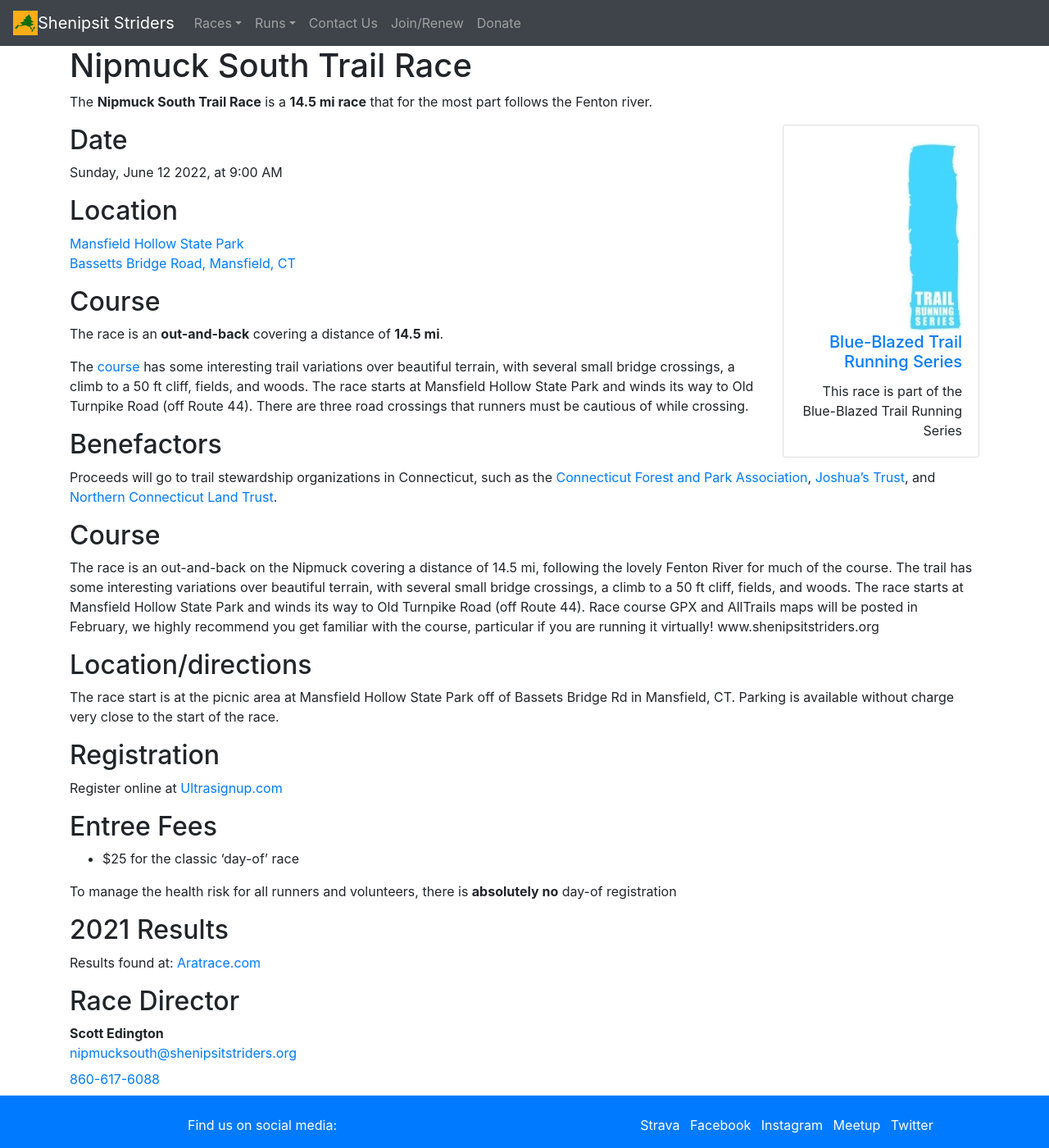
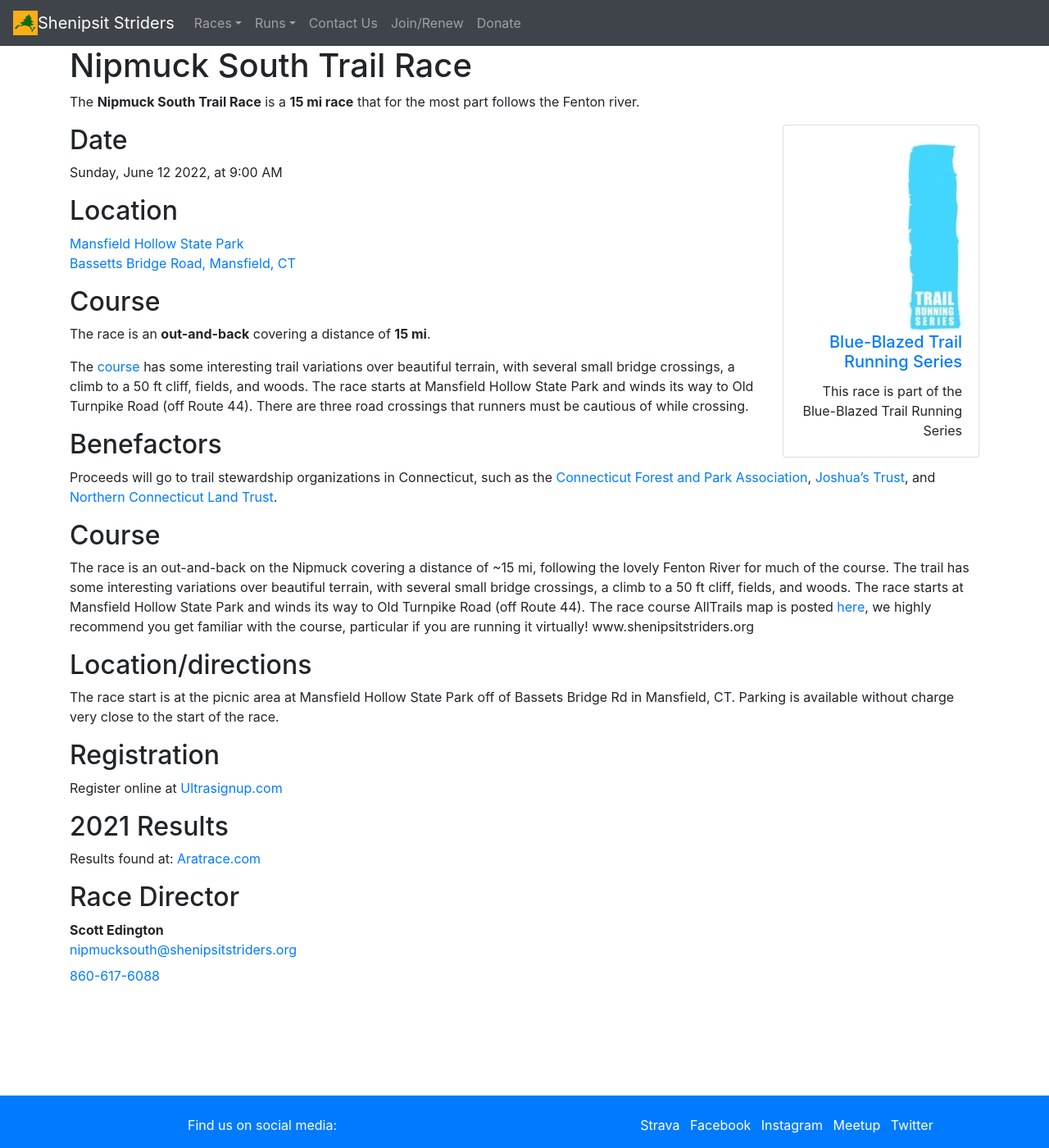
Before and after one commit to ShenipsitStriders/ShenipsitStriders.github.io, a Jekyll site: the page built from _club-races/nipmuck-south-trail-race.md, in a window 1280 px wide and 1400 px high. Shown: the whole window at 82% size. Built offline with Jekyll 4.4.1, drawn with Linux system fonts in a browser that asks for light colours.

Commit message:
Update spring race registration info

```diff
--- a/_club-races/nipmuck-south-trail-race.md
+++ b/_club-races/nipmuck-south-trail-race.md
@@ -1,7 +1,7 @@
 ---
 layout: event
 title: Nipmuck South Trail Race
-description: The **Nipmuck South Trail Race** is a **14.5 mi race** that for the most part follows the Fenton river.
+description: The **Nipmuck South Trail Race** is a **15 mi race** that for the most part follows the Fenton river.
 event:
   - name: Nipmuck South Trail Race
     date: "2022-06-12T09:00:00-04:00"
@@ -13,12 +13,6 @@
     location_url: http://www.ct.gov/deep/mansfieldhollow
 registration:
   - url: https://ultrasignup.com/register.aspx?eid=4966
-    add_info: |
-        ## Entree Fees
-
-        * $25 for the classic 'day-of' race
-
-        To manage the health risk for all runners and volunteers, there is **absolutely no** day-of registration
 race_director:
   - name: Scott Edington
     email: nipmucksouth@shenipsitstriders.org
@@ -36,15 +30,15 @@
 ---
 
 ## Course
-The race is an **out-and-back** covering a distance of **14.5 mi**.
+The race is an **out-and-back** covering a distance of **15 mi**.
 
-The [course](http://shenipsitstriders.org/wp-content/uploads/2014/12/nipmuck_south_course.pdf){: target="_blank"} has some interesting trail variations over beautiful terrain, with several small bridge crossings, a climb to a 50 ft cliff, fields, and woods. The race starts at Mansfield Hollow State Park and winds its way to Old Turnpike Road (off Route 44). There are three road crossings that runners must be cautious of while crossing.
+The [course](https://www.alltrails.com/explore/map/map-16437d4--56){: target="_blank"} has some interesting trail variations over beautiful terrain, with several small bridge crossings, a climb to a 50 ft cliff, fields, and woods. The race starts at Mansfield Hollow State Park and winds its way to Old Turnpike Road (off Route 44). There are three road crossings that runners must be cautious of while crossing.
 
 ## Benefactors
 Proceeds will go to trail stewardship organizations in Connecticut, such as the [Connecticut Forest and Park Association](https://www.ctwoodlands.org/){: target="_blank"}, [Joshua’s Trust](https://joshuastrust.org/){: target="_blank"}, and [Northern Connecticut Land Trust](https://northernctlandtrust.org/){: target="_blank"}.
 
 ## Course
-The race is an out-and-back on the Nipmuck covering a distance of 14.5 mi, following the lovely Fenton River for much of the course. The trail has some interesting variations over beautiful terrain, with several small bridge crossings, a climb to a 50 ft cliff, fields, and woods. The race starts at Mansfield Hollow State Park and winds its way to Old Turnpike Road (off Route 44). Race course GPX and AllTrails maps will be posted in February, we highly recommend you get familiar with the course, particular if you are running it virtually! www.shenipsitstriders.org
+The race is an out-and-back on the Nipmuck covering a distance of ~15 mi, following the lovely Fenton River for much of the course. The trail has some interesting variations over beautiful terrain, with several small bridge crossings, a climb to a 50 ft cliff, fields, and woods. The race starts at Mansfield Hollow State Park and winds its way to Old Turnpike Road (off Route 44). The race course AllTrails map is posted [here](https://www.alltrails.com/explore/map/map-16437d4--56){: target="_blank"}, we highly recommend you get familiar with the course, particular if you are running it virtually! www.shenipsitstriders.org
 
 ## Location/directions
 The race start is at the picnic area at Mansfield Hollow State Park off of Bassets Bridge Rd in Mansfield, CT. Parking is available without charge very close to the start of the race.
```
Also changed, not shown: _club-races/northern-nipmuck-trail-race.md (+2 -4 lines), _club-races/soapstone-mountain-trail-races.md (+0 -12 lines), _fun-runs/moonlight-run.md (+1 -1 lines).
